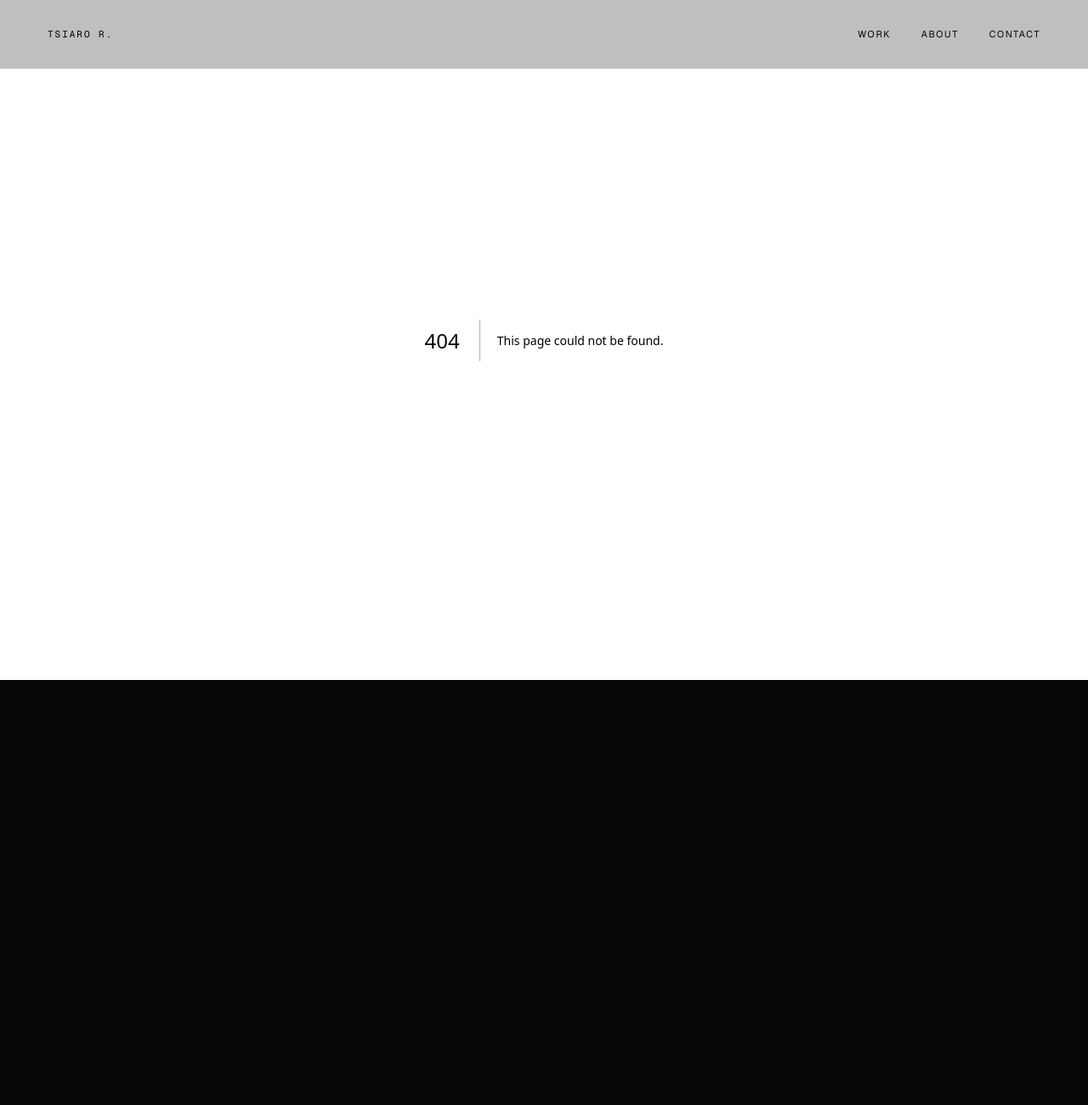
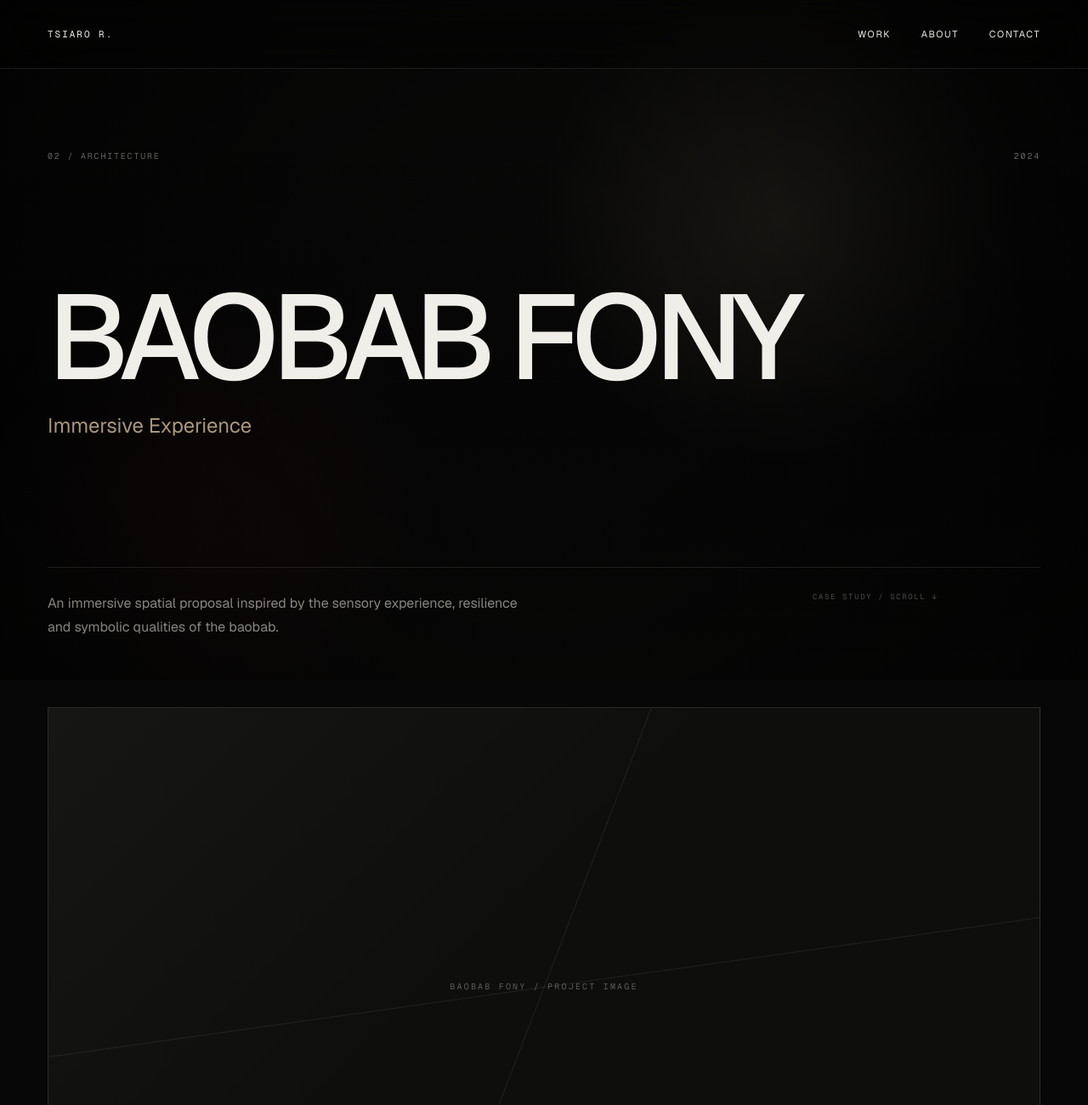
Before and after one commit to Mercy1o/tsiaro-portfolio, a Next.js app: page /work/baobab-fony in a window 1280 px wide. Before the commit this address had no page. Shown: the top 1300 px of the page at 85% size. Before the commit the page ends 800 px from the top, so only its background shows below. Built offline with nearby package versions, Linux system fonts and the light colour scheme.

Commit message:
feat: add dynamic project case study pages

```diff
--- /dev/null
+++ b/app/work/[slug]/page.tsx
@@ -0,0 +1,79 @@
+import type { Metadata } from "next";
+import Link from "next/link";
+import { notFound } from "next/navigation";
+import { getProjectBySlug, projects } from "@/data/projects";
+
+export function generateStaticParams() {
+  return projects.map((project) => ({ slug: project.slug }));
+}
+
+export async function generateMetadata({ params }: { params: Promise<{ slug: string }> }): Promise<Metadata> {
+  const { slug } = await params;
+  const project = getProjectBySlug(slug);
+  if (!project) return {};
+  return { title: project.title, description: project.description };
+}
+
+export default async function ProjectPage({ params }: { params: Promise<{ slug: string }> }) {
+  const { slug } = await params;
+  const project = getProjectBySlug(slug);
+  if (!project) notFound();
+
+  const currentIndex = projects.findIndex((item) => item.slug === project.slug);
+  const nextProject = projects[(currentIndex + 1) % projects.length];
+
+  return (
+    <main className="bg-space text-bone">
+      <section className="space-field cinematic-grid min-h-[92svh] px-5 pb-12 pt-36 md:px-10 md:pt-44 lg:px-14">
+        <div className="mx-auto flex min-h-[72svh] max-w-[1600px] flex-col justify-between">
+          <div className="flex justify-between gap-6 font-mono text-[10px] uppercase tracking-[.18em] text-bone/40">
+            <span>{project.number} / {project.category}</span>
+            <span>{project.year}</span>
+          </div>
+
+          <div className="py-14">
+            <h1 className="display-title font-medium">{project.title}</h1>
+            <p className="mt-8 text-xl text-sand md:text-2xl">{project.subtitle}</p>
+          </div>
+
+          <div className="grid gap-8 border-t border-white/10 pt-7 md:grid-cols-12">
+            <p className="max-w-2xl text-base leading-7 text-bone/55 md:col-span-6">{project.description}</p>
+            <div className="md:col-span-3 md:col-start-10"><p className="font-mono text-[9px] uppercase tracking-[.18em] text-bone/30">Case study / scroll ↓</p></div>
+          </div>
+        </div>
+      </section>
+
+      <section className="px-5 py-8 md:px-10 lg:px-14">
+        <div className="placeholder-frame mx-auto aspect-[16/9] max-w-[1600px]">
+          <div className="absolute inset-0 z-10 flex items-center justify-center">
+            <span className="font-mono text-[10px] uppercase tracking-[.22em] text-bone/35">{project.coverLabel}</span>
+          </div>
+        </div>
+      </section>
+
+      <section className="mx-auto max-w-[1600px] px-5 py-24 md:px-10 md:py-36 lg:px-14">
+        {[
+          ["01 / Context", project.context],
+          ["02 / Concept", project.concept],
+          ["03 / Process", project.process],
+          ["04 / Result", project.result],
+        ].map(([label, text]) => (
+          <div key={label} className="grid gap-8 border-t border-white/10 py-14 md:grid-cols-12 md:py-20">
+            <p className="font-mono text-[10px] uppercase tracking-[.18em] text-sand md:col-span-3">{label}</p>
+            <p className="max-w-3xl text-2xl leading-snug tracking-[-.025em] text-bone/75 md:col-span-7 md:text-3xl">{text}</p>
+          </div>
+        ))}
+      </section>
+
+      <section className="paper-noise px-5 py-24 text-space md:px-10 md:py-32 lg:px-14">
+        <Link href={`/work/${nextProject.slug}`} className="group mx-auto block max-w-[1600px]">
+          <p className="font-mono text-[10px] uppercase tracking-[.18em] text-black/40">NEXT PROJECT / {nextProject.number}</p>
+          <div className="mt-8 flex items-end justify-between gap-8 border-t border-black/15 pt-8">
+            <h2 className="text-5xl font-medium tracking-[-.05em] md:text-7xl lg:text-8xl">{nextProject.title}</h2>
+            <span className="text-3xl transition-transform duration-300 group-hover:translate-x-2" aria-hidden="true">→</span>
+          </div>
+        </Link>
+      </section>
+    </main>
+  );
+}
```
